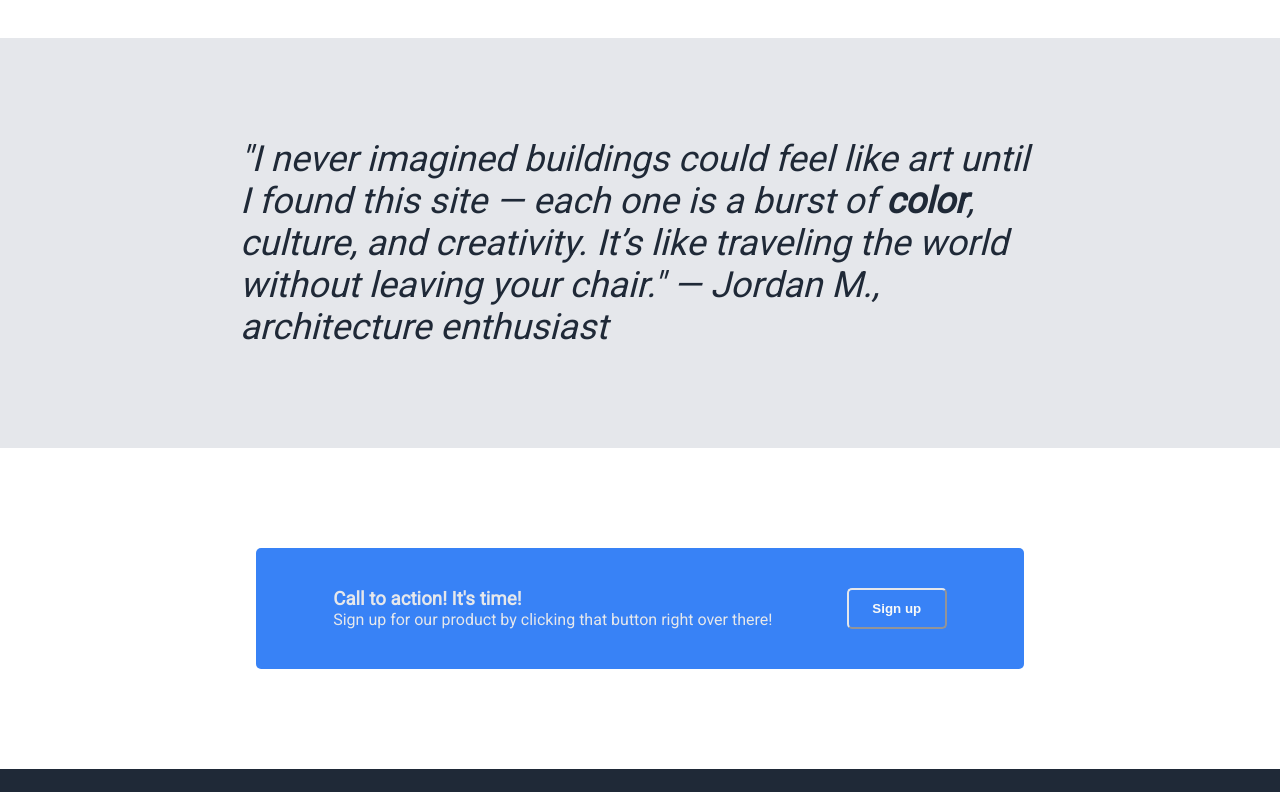
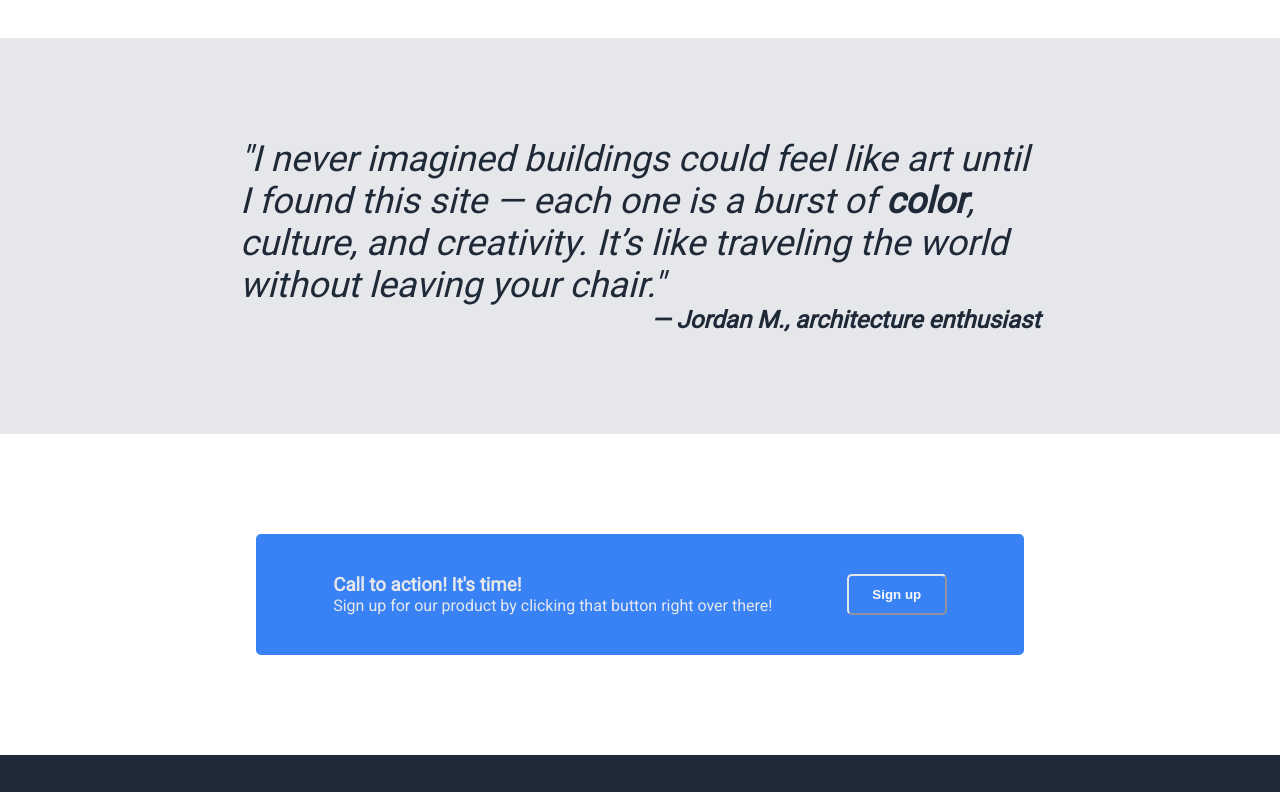
Before and after one commit to GBABG/odin-landing-page, a plain HTML site: page index.html in a window 1280 px wide. Shown: the part 960-1752 px from the top of the page. Drawn offline with Linux system fonts and the light colour scheme.

Commit message:
Fixed quote author location

```diff
--- a/index.html
+++ b/index.html
@@ -13,7 +13,7 @@
   <body>
     <div class="first-section">
       <div class="header">
-        <div class="logo">Header Logo</div>
+        <div class="logo">Building Logo</div>
         <ul class="links">
           <li>Gallery</li>
           <li>Blogs</li>
@@ -72,10 +72,12 @@
 
     <div class="third-section">
       <div class="quote">
-        "I never imagined buildings could feel like art until I found this site
-        — each one is a burst of <strong>color</strong>, culture, and
-        creativity. It’s like traveling the world without leaving your chair." —
-        Jordan M., architecture enthusiast
+        <div class="quote-text">
+          "I never imagined buildings could feel like art until I found this
+          site — each one is a burst of <strong>color</strong>, culture, and
+          creativity. It’s like traveling the world without leaving your chair."
+        </div>
+        <div class="quote-author">— Jordan M., architecture enthusiast</div>
       </div>
     </div>
 
--- a/styles.css
+++ b/styles.css
@@ -102,6 +102,14 @@ h2 {
   font-weight: light;
   color: #1f2937;
   max-width: 800px;
+  display: flex;
+  flex-direction: column;
+}
+
+.quote-author {
+  align-self: end;
+  font-size: 24px;
+  font-weight: bold;
 }
 
 .fourth-section {
```
